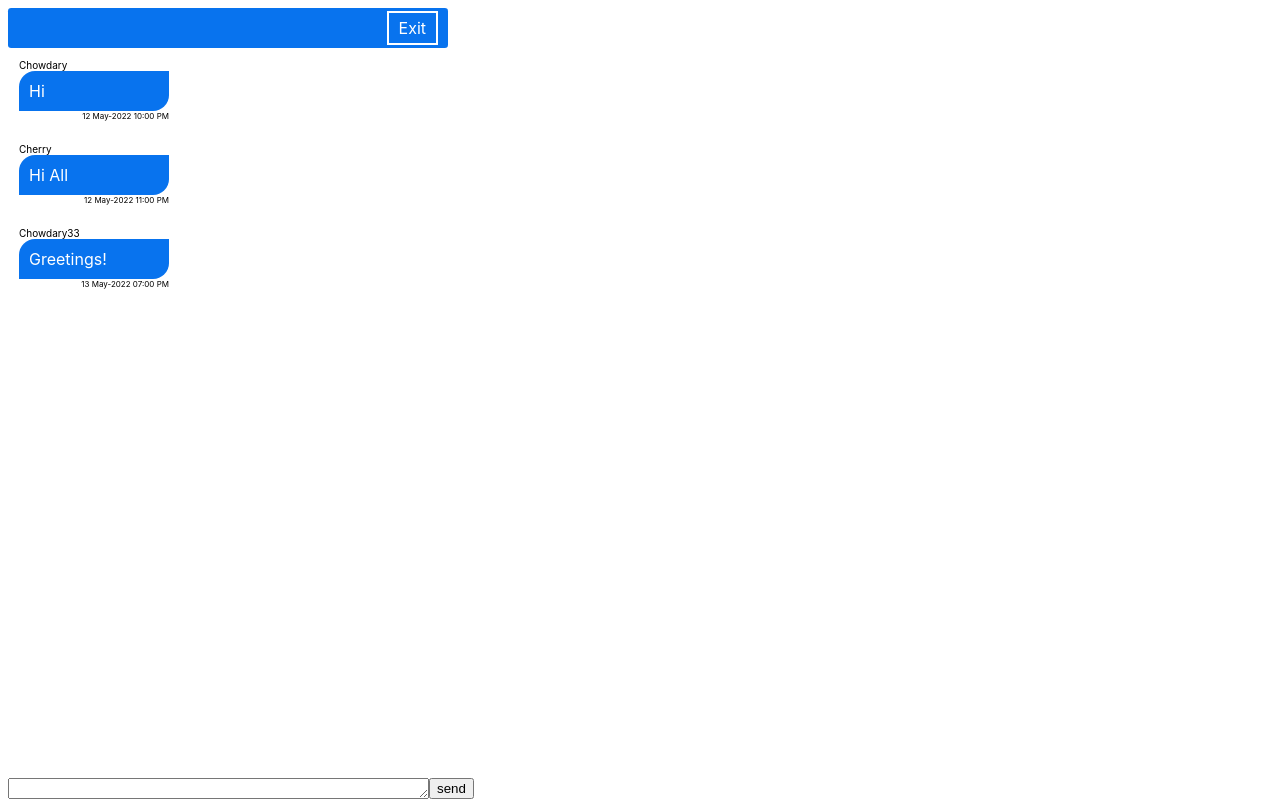
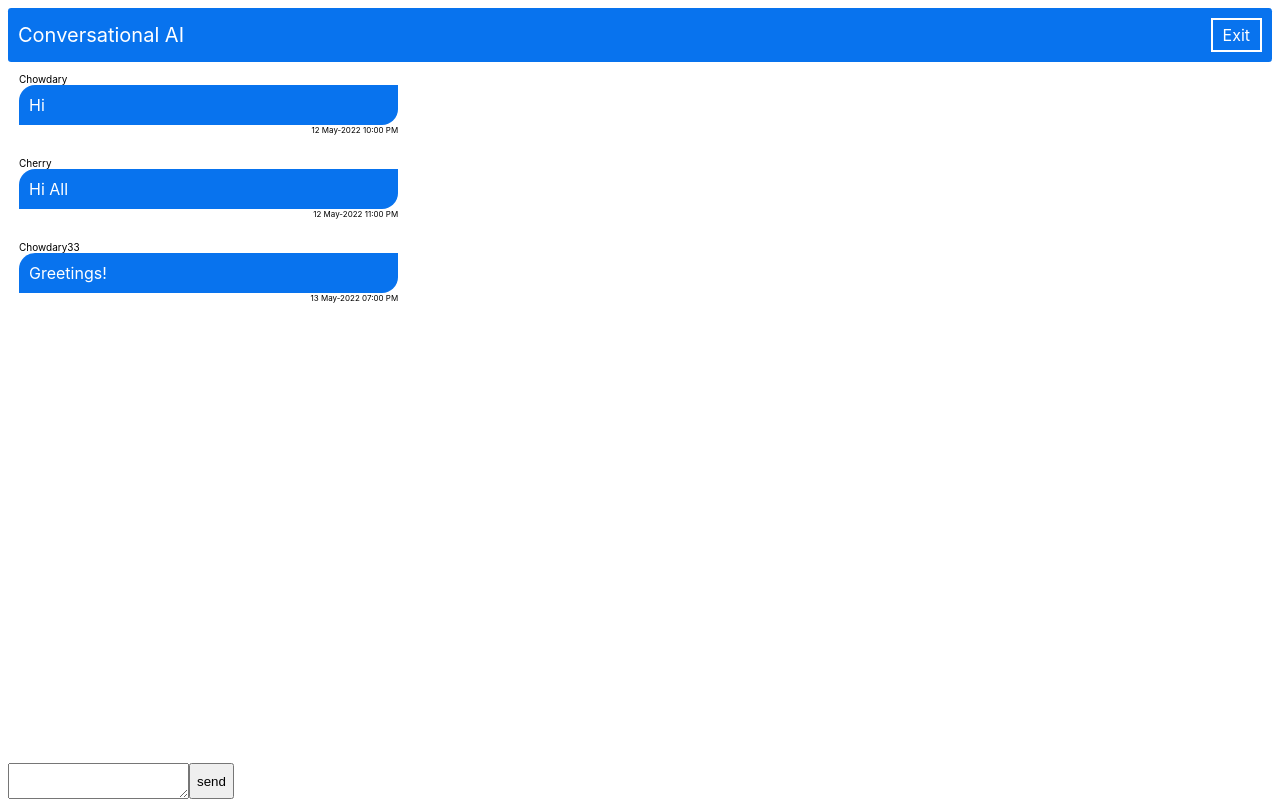
Before and after one commit to DevalapalleJaswanth/clubhouse-frontend, a React (Create React App) app: page /room/1 in a window 1280 px wide. Built offline with nearby package versions, Linux system fonts and the light colour scheme.

Commit message:
2 files modified

```diff
--- a/src/Components/ChatComponent.jsx
+++ b/src/Components/ChatComponent.jsx
@@ -61,13 +61,14 @@ export default function ChatComponent() {
     setMessage('');
   };
   return (
-    <div style={{ position: 'relative', width: '420px' }}>
+    <div style={{ position: 'relative', width: '100%' }}>
       <div
         onClick={() => {
           onExit();
         }}
         className="banner"
       >
+        <div style={{ fontSize: '20px' }}>{room && room.name}</div>
         <span
           style={{
             cursor: 'pointer',
@@ -86,7 +87,7 @@ export default function ChatComponent() {
               key={i}
               style={{
                 position: ele.fromID == user.id && 'relative',
-                left: ele.fromID == user.id && '270px',
+                left: ele.fromID == user.id && '68%',
               }}
               className="message"
             >
@@ -110,8 +111,7 @@ export default function ChatComponent() {
       </div>
       <div style={{ position: 'fixed', bottom: '1px', display: 'flex' }}>
         <textarea
-          rows="1.9"
-          cols="50"
+          col="50%"
           value={message}
           onChange={(e) => {
             setMessage(e.target.value);
--- a/src/style.css
+++ b/src/style.css
@@ -6,8 +6,9 @@ div {
 }
 .banner {
   background: rgb(8, 115, 238);
-  width: 100%;
-  text-align: end;
+  display: flex;
+  align-items: center;
+  justify-content: space-between;
   border-radius: 0.2rem;
   padding: 10px;
   color: white;
@@ -16,7 +17,7 @@ div {
   border: 1px solid white;
   border-radius: 0.5rem;
   padding: 10px;
-  width: 150px;
+  width: 30%;
 }
 .message-head {
   font-size: 10px;
```
